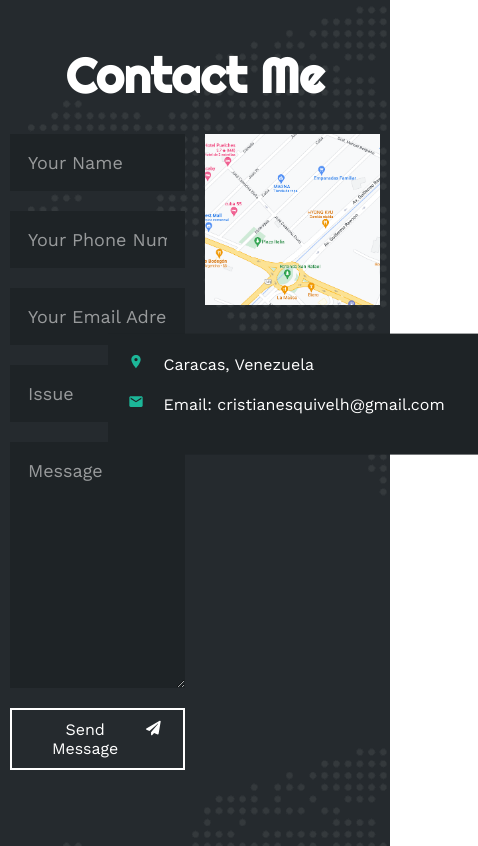
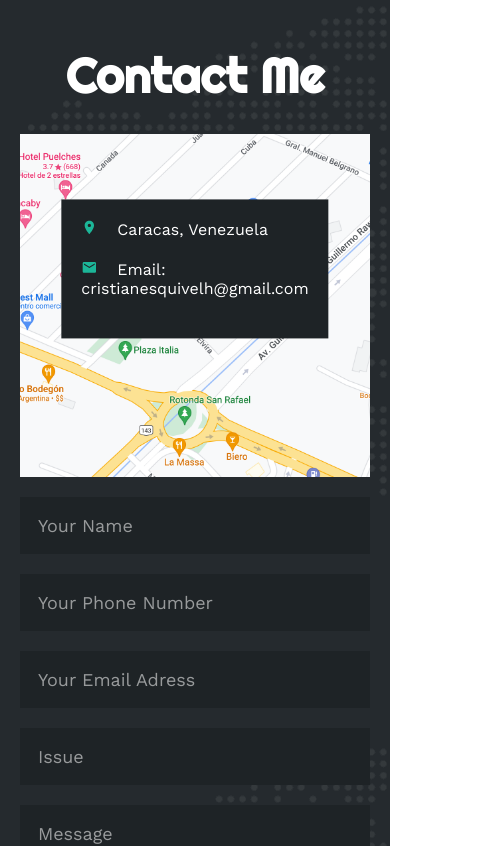
Before and after one commit to byKriz/cristian-portafolio, a React (Vite) app: page / in a window 390 px wide. Shown: the part 5000-5846 px from the top of the page, 478 px wide, since content can reach past the window. Built offline with nearby package versions, Linux system fonts and the light colour scheme.

Commit message:
agregando el responsive al contactMe

```diff
--- a/src/container/Contact/Contact.jsx
+++ b/src/container/Contact/Contact.jsx
@@ -29,7 +29,7 @@ export const Contact = () => {
               <span className={styles.overlay}></span>
             </button>
           </div>
-          <div className={styles.col}>
+          <div className={`${styles.col} ${styles.colInfo}`}>
             <img src={location} alt="location" />
             <div className={styles.info}>
               <ul>
--- a/src/container/Contact/Contact.module.scss
+++ b/src/container/Contact/Contact.module.scss
@@ -75,7 +75,10 @@
     top: 40%;
     background-color: $bg-color;
     padding: 20px;
-    width: 370px;
+    // width: 80%;
+    max-width: 370px;
+    // min-width: 240px;
+    height: auto;
     left: 50%;
     transform: translate(-50%, -50%);
 
@@ -89,7 +92,6 @@
           color: $font-primary-color;
           display: inline-block;
           margin-right: 20px;
-
         }
       }
     }
@@ -99,3 +101,37 @@
 .col button:hover .overlay {
   width: 100%;
 }
+
+@media screen and (max-width: $md) {
+  .row {
+    flex-direction: column-reverse;
+    align-items: center;
+    justify-content: center;
+  }
+
+  .colInfo {
+    display: flex;
+    align-items: center;
+    justify-content: center;
+  }
+
+  .col {
+
+    display: flex;
+    flex-direction: column;
+    align-items: center;
+    justify-content: center;
+
+    input,
+    textarea {
+      min-width: 350px;
+    }
+  }
+  .col img {
+    min-width: 350px;
+  }
+
+  // .info {
+  //   position: relative;
+  // }
+}
```
